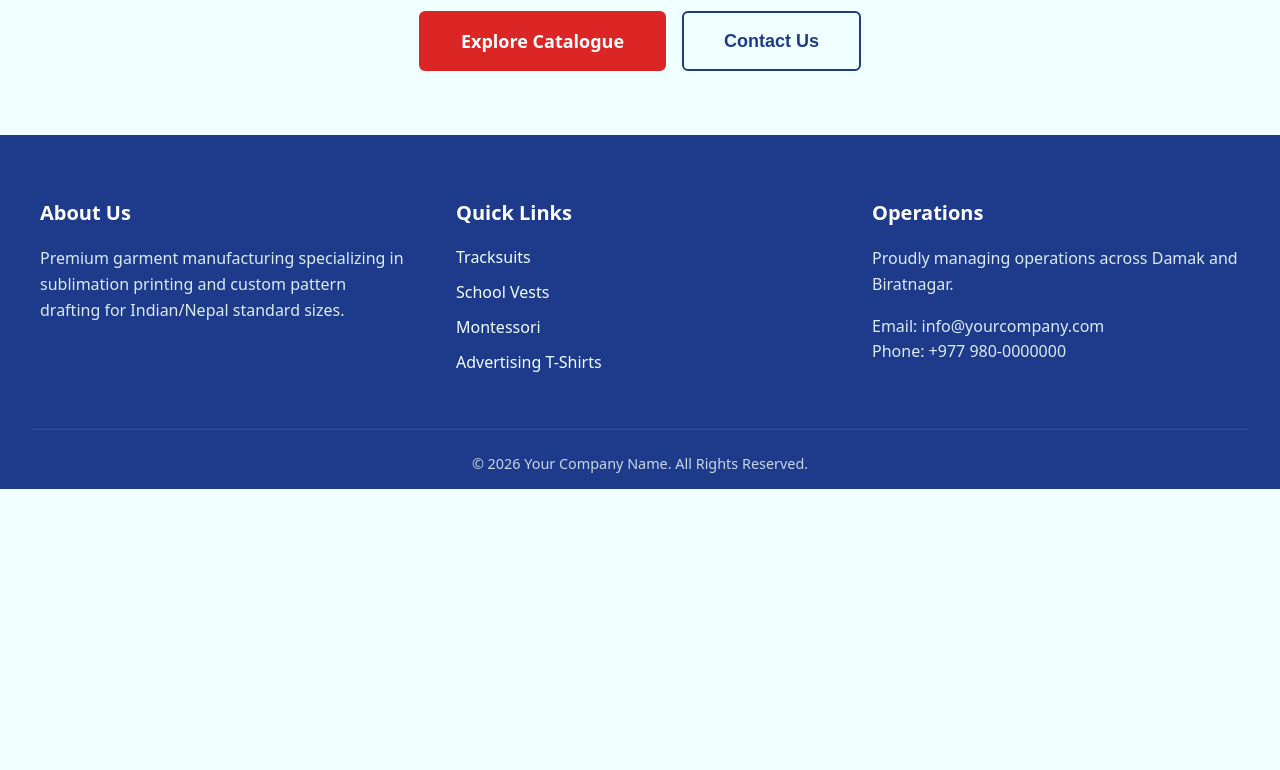
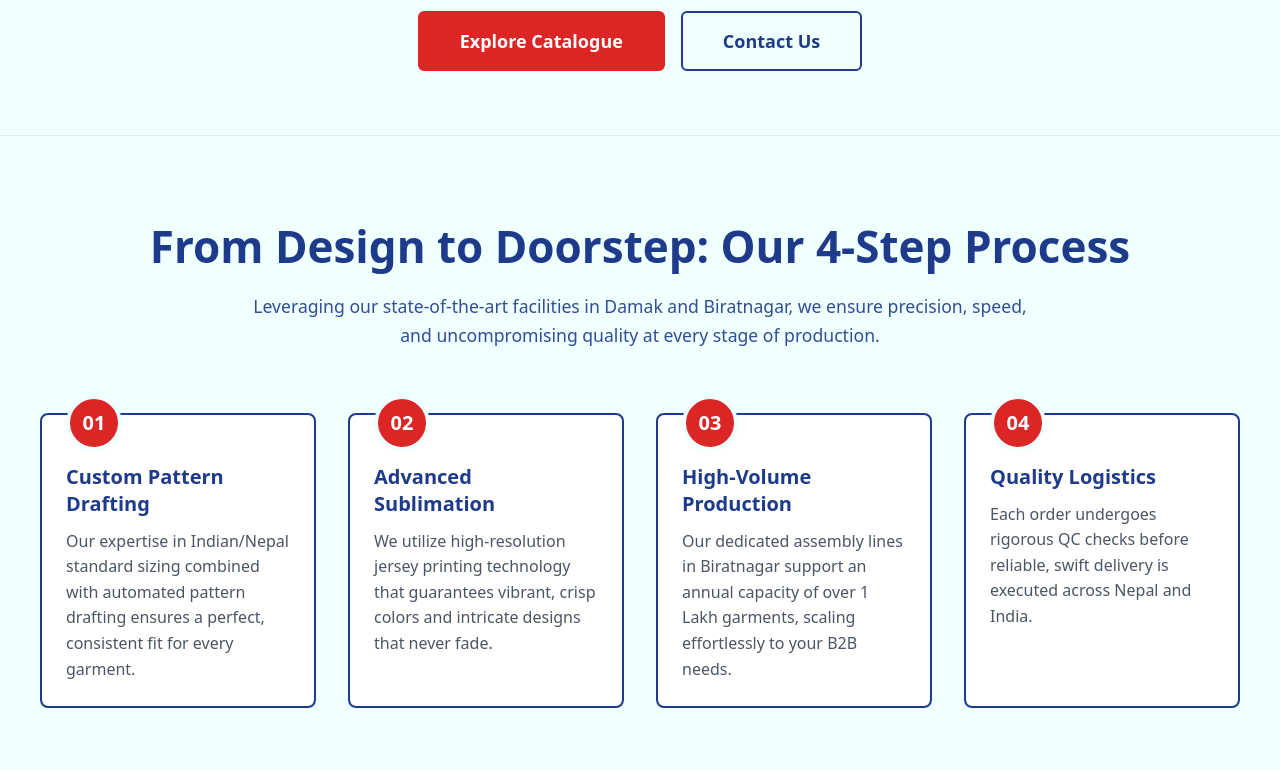
Before and after one commit to dipesh-debug/clothing-catalogue, a Next.js app in the folder clothing-catalogue/: page / in a window 1280 px wide. Shown: the part 460-1230 px from the top of the page. Before the commit the page ends 949 px from the top, so only its background shows below. Built offline with nearby package versions, Linux system fonts and the light colour scheme.

Commit message:
Sprint 19: Add Manufacturing Process section to Homepage

```diff
--- a/clothing-catalogue/app/page.tsx
+++ b/clothing-catalogue/app/page.tsx
@@ -7,7 +7,8 @@ export const metadata = {
 
 export default function Home() {
   return (
-    <main className="hero-section">
+    <main style={{ flex: 1, display: 'flex', flexDirection: 'column' }}>
+      <section className="hero-section">
         <h1 className="hero-title">Your Trusted Partner in Garment Manufacturing</h1>
         <p className="hero-subtitle">
           Delivering premium Tracksuits, School Vests, Montessori Clothes, and Advertising T-Shirts. Proudly serving the Damak and Biratnagar regions with an annual production capacity of over 1 Lakh garments.
@@ -16,8 +17,61 @@ export default function Home() {
           <Link href="/tracksuits" className="btn-primary">
             Explore Catalogue
           </Link>
-        <button className="btn-secondary">Contact Us</button>
+          <Link href="/contact" className="btn-secondary">
+            Contact Us
+          </Link>
         </div>
+      </section>
+
+      <section style={{ backgroundColor: 'var(--bg-primary)', padding: '5rem 1.5rem', borderTop: '1px solid rgba(30, 58, 138, 0.1)', textAlign: 'center' }}>
+        <div style={{ maxWidth: '1200px', margin: '0 auto' }}>
+          <h2 style={{ color: 'var(--bg-secondary)', fontSize: 'clamp(2rem, 4vw, 2.75rem)', marginTop: 0, marginBottom: '1rem' }}>
+            From Design to Doorstep: Our 4-Step Process
+          </h2>
+          <p style={{ color: 'var(--bg-secondary)', fontSize: '1.1rem', maxWidth: '800px', margin: '0 auto 4rem auto', opacity: 0.9, lineHeight: 1.6 }}>
+            Leveraging our state-of-the-art facilities in Damak and Biratnagar, we ensure precision, speed, and uncompromising quality at every stage of production.
+          </p>
+
+          <div style={{ display: 'grid', gridTemplateColumns: 'repeat(auto-fit, minmax(240px, 1fr))', gap: '2rem', marginBottom: '4rem' }}>
+            {/* Step 1 */}
+            <div className="product-card" style={{ textAlign: 'left', position: 'relative', paddingTop: '3rem' }}>
+              <div style={{ position: 'absolute', top: '-20px', left: '1.5rem', backgroundColor: 'var(--accent-color)', color: 'var(--text-light)', width: '48px', height: '48px', borderRadius: '50%', display: 'flex', alignItems: 'center', justifyContent: 'center', fontWeight: 'bold', fontSize: '1.25rem', border: '4px solid var(--bg-primary)' }}>01</div>
+              <h3 className="product-title" style={{ fontSize: '1.25rem', marginBottom: '0.75rem' }}>Custom Pattern Drafting</h3>
+              <p style={{ color: '#4B5563', lineHeight: '1.6', margin: 0 }}>
+                Our expertise in Indian/Nepal standard sizing combined with automated pattern drafting ensures a perfect, consistent fit for every garment.
+              </p>
+            </div>
+            {/* Step 2 */}
+            <div className="product-card" style={{ textAlign: 'left', position: 'relative', paddingTop: '3rem' }}>
+              <div style={{ position: 'absolute', top: '-20px', left: '1.5rem', backgroundColor: 'var(--accent-color)', color: 'var(--text-light)', width: '48px', height: '48px', borderRadius: '50%', display: 'flex', alignItems: 'center', justifyContent: 'center', fontWeight: 'bold', fontSize: '1.25rem', border: '4px solid var(--bg-primary)' }}>02</div>
+              <h3 className="product-title" style={{ fontSize: '1.25rem', marginBottom: '0.75rem' }}>Advanced Sublimation</h3>
+              <p style={{ color: '#4B5563', lineHeight: '1.6', margin: 0 }}>
+                We utilize high-resolution jersey printing technology that guarantees vibrant, crisp colors and intricate designs that never fade.
+              </p>
+            </div>
+            {/* Step 3 */}
+            <div className="product-card" style={{ textAlign: 'left', position: 'relative', paddingTop: '3rem' }}>
+              <div style={{ position: 'absolute', top: '-20px', left: '1.5rem', backgroundColor: 'var(--accent-color)', color: 'var(--text-light)', width: '48px', height: '48px', borderRadius: '50%', display: 'flex', alignItems: 'center', justifyContent: 'center', fontWeight: 'bold', fontSize: '1.25rem', border: '4px solid var(--bg-primary)' }}>03</div>
+              <h3 className="product-title" style={{ fontSize: '1.25rem', marginBottom: '0.75rem' }}>High-Volume Production</h3>
+              <p style={{ color: '#4B5563', lineHeight: '1.6', margin: 0 }}>
+                Our dedicated assembly lines in Biratnagar support an annual capacity of over 1 Lakh garments, scaling effortlessly to your B2B needs.
+              </p>
+            </div>
+            {/* Step 4 */}
+            <div className="product-card" style={{ textAlign: 'left', position: 'relative', paddingTop: '3rem' }}>
+              <div style={{ position: 'absolute', top: '-20px', left: '1.5rem', backgroundColor: 'var(--accent-color)', color: 'var(--text-light)', width: '48px', height: '48px', borderRadius: '50%', display: 'flex', alignItems: 'center', justifyContent: 'center', fontWeight: 'bold', fontSize: '1.25rem', border: '4px solid var(--bg-primary)' }}>04</div>
+              <h3 className="product-title" style={{ fontSize: '1.25rem', marginBottom: '0.75rem' }}>Quality Logistics</h3>
+              <p style={{ color: '#4B5563', lineHeight: '1.6', margin: 0 }}>
+                Each order undergoes rigorous QC checks before reliable, swift delivery is executed across Nepal and India.
+              </p>
+            </div>
+          </div>
+
+          <Link href="/contact" className="btn-primary" style={{ display: 'inline-block', fontSize: '1.25rem', padding: '1.25rem 3rem' }}>
+            Start Your Bulk Order
+          </Link>
+        </div>
+      </section>
     </main>
   );
 }
```
Lines whose indentation alone changed are shown as unchanged.
